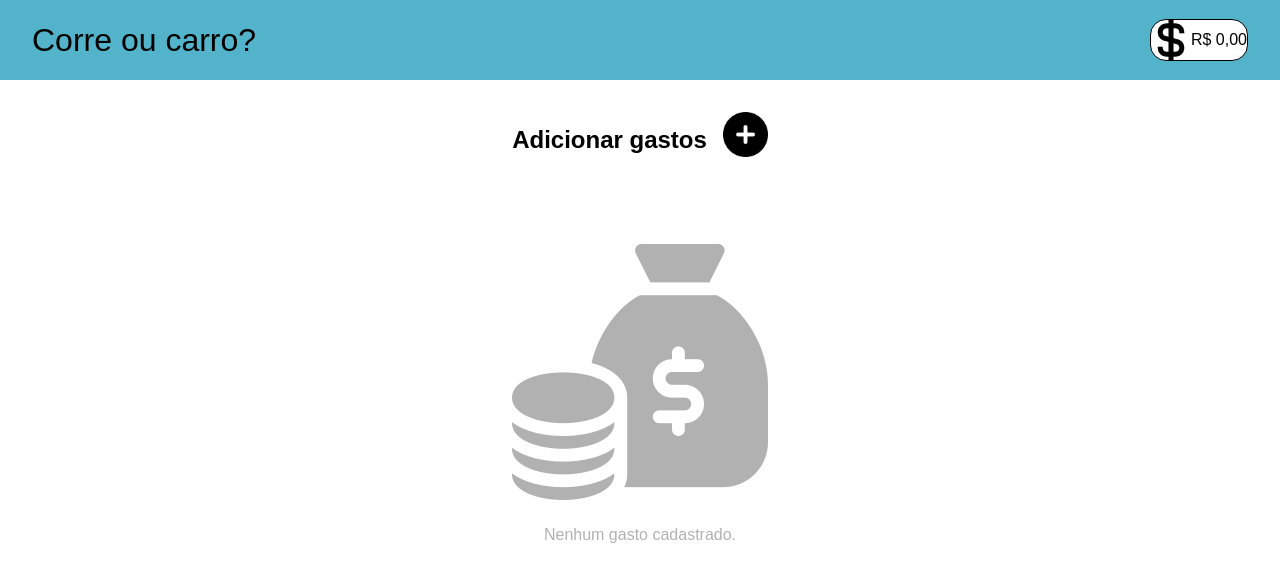
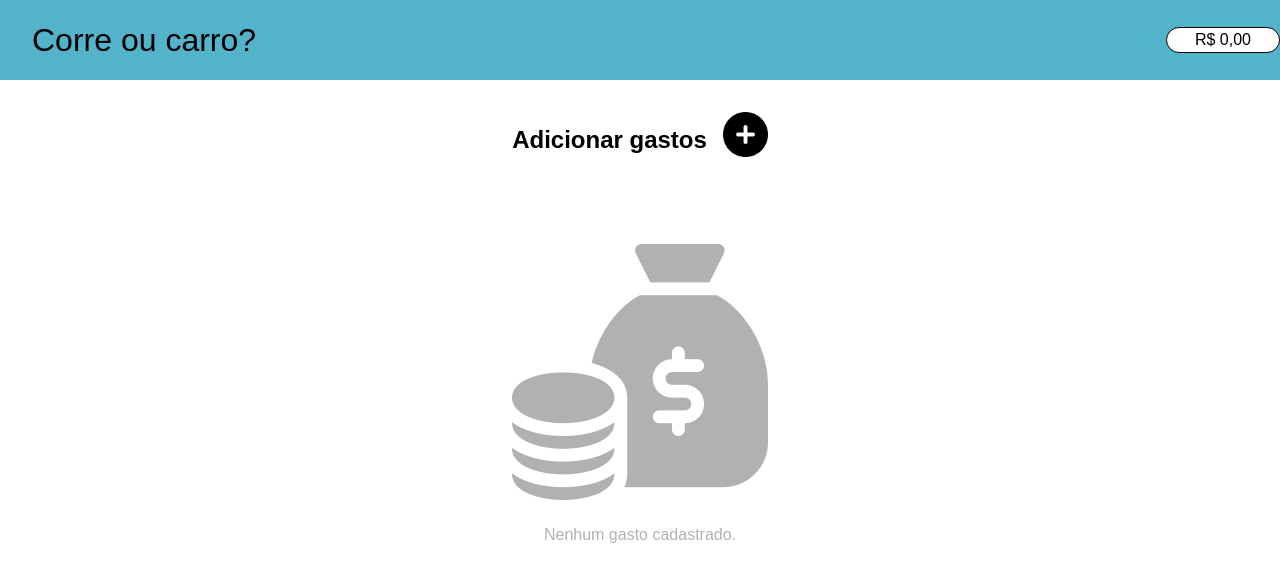
Before and after one commit to weriwei/Projeto-1, a plain HTML site: page App.html in a window 1280 px wide. Drawn offline with Linux system fonts and the light colour scheme.

Commit message:
fixed budget total

```diff
--- a/App.html
+++ b/App.html
@@ -13,7 +13,6 @@
     <header class="headerBar">
       <div class="appName">Corre ou carro?</div>
       <div class="wallet">
-        <img class="dolarIcon" src="./assets/dolar.png" />
         <a id="totalBudget">0,00</a>
       </div>
     </header>
--- a/app.css
+++ b/app.css
@@ -20,9 +20,10 @@
   border: thin solid black;
   border-radius: 1rem;
   display: flex;
+  flex-direction: row;
+  justify-content: space-around;
   align-items: center;
-  margin-right: 2rem;
-  min-width: 6rem;
+  min-width: 7rem;
   background-color: #fff;
 }
 
@@ -43,8 +44,8 @@
 }
 
 .dolarIcon {
-  width: 40px;
-  height: 40px;
+  width: 20px;
+  height: 20px;
 }
 
 .iconButton {
@@ -112,13 +113,13 @@
   text-align: center;
 }
 
-.budgetListContainer{
+.budgetListContainer {
   display: flex;
   flex-direction: column;
 }
 
 .list {
-width: 80%;
+  width: 80%;
 }
 .list li {
   padding: 1rem;
--- a/scripts.js
+++ b/scripts.js
@@ -28,7 +28,7 @@ const getFormatedDate = (date) =>
     ((date.getDate() )) + "/" + ((date.getMonth() + 1)) + "/" + date.getFullYear();
 
 const handleBudgets = () => {
-    const budgetList = document .querySelector('#budgetList');
+    const budgetList = document.querySelector('#budgetList');
     budgetList.innerHTML = "";
 
     budgets.forEach((b) => {
```
